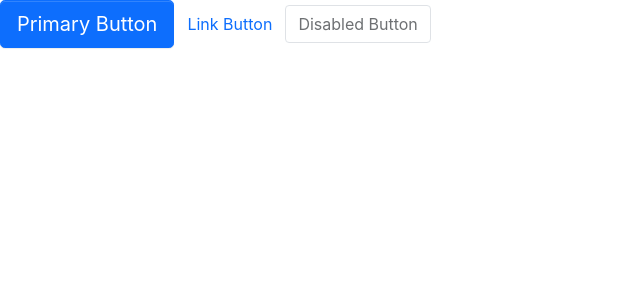
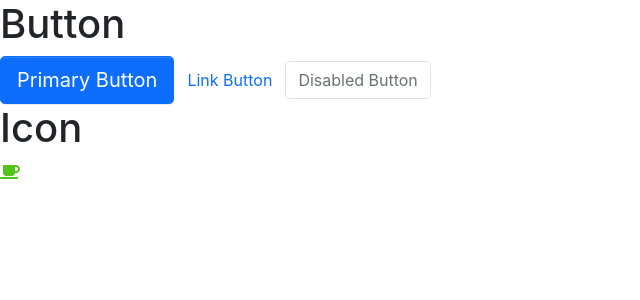
Before and after one commit to zhangjunwei47/jl-react, a React (Create React App) app: page / in a window 1280 px wide. Shown: the top 300 px of the page, without its empty margins (0-640 px from the left). Built offline with nearby package versions, Linux system fonts and the light colour scheme.

Commit message:
[opti][增加icon图标][测试建议：无]

```diff
--- a/package.json
+++ b/package.json
@@ -3,6 +3,9 @@
   "version": "0.1.0",
   "private": true,
   "dependencies": {
+    "@fortawesome/fontawesome-svg-core": "^6.6.0",
+    "@fortawesome/free-solid-svg-icons": "^6.6.0",
+    "@fortawesome/react-fontawesome": "^0.2.2",
     "@testing-library/jest-dom": "^5.17.0",
     "@testing-library/react": "^13.4.0",
     "@testing-library/user-event": "^13.5.0",
--- a/src/App.tsx
+++ b/src/App.tsx
@@ -2,13 +2,22 @@ import React from 'react';
 import logo from './logo.svg';
 import Button from './components/Button/button'
 import './styles/index.scss'
+import { faCoffee } from '@fortawesome/free-solid-svg-icons';
+import Icon from './components/Icon/inon';
 
 function App() {
   return (
     <div className="App">
-            <Button btnType="primary" size="lg" onClick={()=>alert('click....')}>Primary Button</Button>
-            <Button btnType="link" href="https://www.example.com">Link Button</Button>
-            <Button disabled>Disabled Button</Button>
+      <h1>Button</h1>
+      <div>
+        <Button btnType="primary" size="lg" onClick={() => alert('click....')}>Primary Button</Button>
+        <Button btnType="link" href="https://www.example.com">Link Button</Button>
+        <Button disabled>Disabled Button</Button>
+      </div>
+      <h1>Icon</h1>
+      <div>
+        <Icon icon={faCoffee} theme="success" />
+      </div>
     </div>
   );
 }
--- /dev/null
+++ b/src/components/Icon/_style.scss
@@ -0,0 +1,5 @@
+@each $key, $val in $theme-colors {
+    .icon-#{$key} {
+      color: $val;
+    }
+  }
--- /dev/null
+++ b/src/components/Icon/inon.tsx
@@ -0,0 +1,21 @@
+import React from "react";
+import classNames from "classnames";
+import { FontAwesomeIcon, FontAwesomeIconProps } from '@fortawesome/react-fontawesome'
+
+export type ThemeProps = 'primary' | 'secondary' | 'success' | 'info' | 'warning' | 'danger' | 'light' | 'dark'
+
+export interface IconProps extends FontAwesomeIconProps {
+    theme?: ThemeProps
+}
+
+const Icon: React.FC<IconProps> = (props) => {
+    const { className, theme, ...restProps } = props
+    const classes = classNames('jl-icon', className, {
+        [`icon-${theme}`]: theme,
+    })
+    return (
+        <FontAwesomeIcon className={classes} {...restProps} />
+    )
+}
+
+export default Icon
--- a/src/styles/index.scss
+++ b/src/styles/index.scss
@@ -7,5 +7,8 @@
 //mixin
 @import "mixin";
 
+//button 样式
+@import "../components/Button/style";
 
-@import "../components/Button/style"
+// icon 样式
+@import "../components/Icon/style";
```
Also changed, not shown: 1 other file (tests, documents, lock files or other folders).
